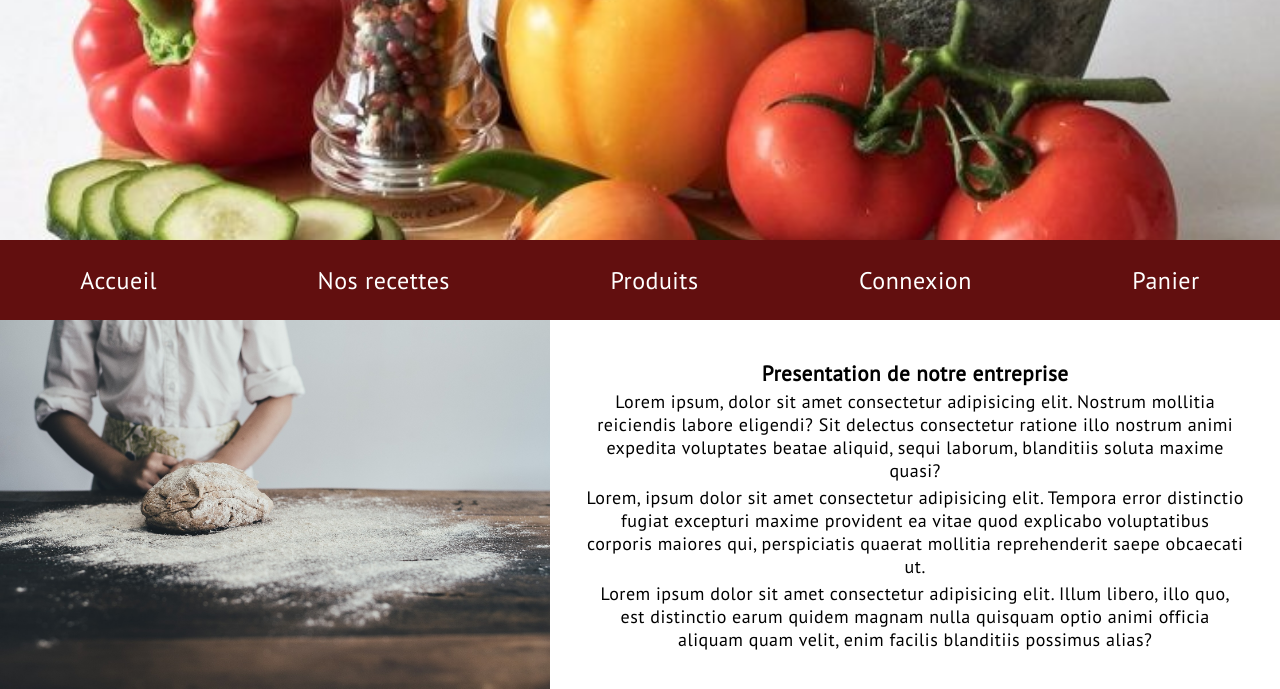
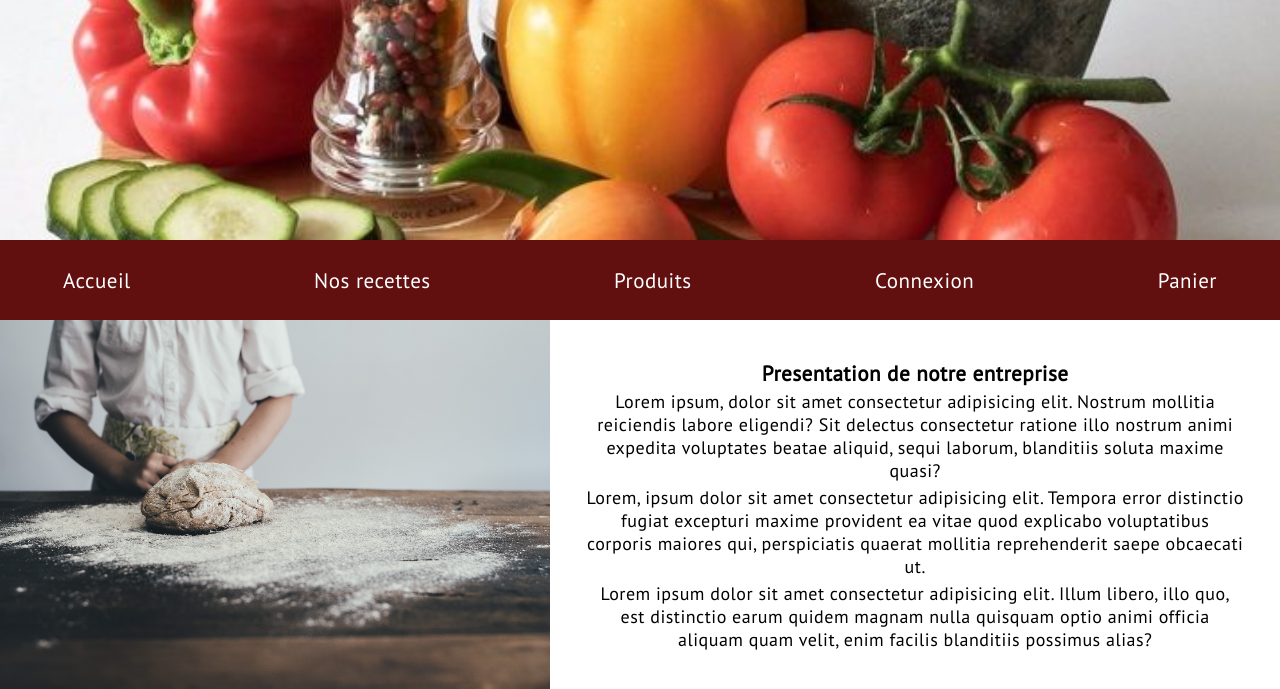
Before and after one commit to ThibaultCougrand/ProjetFilRouge, a PHP site: page / in a window 1280 px wide. Shown: the top 689 px of the page. Run offline with PHP 8.4, Linux system fonts and the light colour scheme.

Commit message:
création de la session à la connsection, redirection vers le home, reduction de la police de la navbar

```diff
--- a/ajax.php
+++ b/ajax.php
@@ -1,5 +1,5 @@
 <?php
-
+session_start();
 include_once 'controler/Autoloader.php';
 Autoloader::register();
 
@@ -48,6 +48,7 @@ switch ($uc) {
     /* REQUETTE DE LA PAGE CONNECTION */
     case 'signin':
         include_once 'controler/controler-signin.php';
+        $loc = 'signup';
         $data['verif'] = (boolean) $error;
         break;
 
--- a/controler/controler-signin.php
+++ b/controler/controler-signin.php
@@ -11,7 +11,7 @@ $user->setEmail($email);
 $user->setPassword($password);
 
 $modele->connexion($user);
-
+//var_dump($user);
 if ($user->id() > 0) {
     $_SESSION['id'] = $user->id();
     $_SESSION['name'] = $user->name();
--- a/css/style.css
+++ b/css/style.css
@@ -26,8 +26,9 @@ nav ul {
   background: #620f0f;
   height: 10vh;
   display: flex;
-  justify-content: space-around;
-  align-items: center; }
+  justify-content: space-between;
+  align-items: center;
+  font-size: 14px; }
 
 nav ul li {
   list-style: none;
--- a/index.php
+++ b/index.php
@@ -1,7 +1,7 @@
 <?php
 
 session_start();
-$_SESSION['id'] = '';
+
 /*******************/
 /*CONTROLER GENERAL*/
 /*******************/
--- a/js/main.js
+++ b/js/main.js
@@ -374,6 +374,8 @@ function formConnexion() {
                 var results = JSON.parse(data);
                 if (results.verif === true) {
                     document.querySelector('#err-log').textContent = "Identifiants incorrects";
+                } else {
+                    location.replace("http://localhost/ProjetFilRouge/index.php?loc=home");
                 }
             });
 }
--- a/scss/navbar.scss
+++ b/scss/navbar.scss
@@ -7,8 +7,9 @@ nav ul {
     background: #620f0f;
     height: 10vh;
     display: flex;
-    justify-content: space-around;
+    justify-content: space-between;
     align-items: center;
+    font-size: 14px;
 }
 nav ul li {
     list-style: none;
--- a/vue/navbar.php
+++ b/vue/navbar.php
@@ -4,11 +4,15 @@
         <li><a href="index.php?loc=recipes">Nos recettes</li></a>
         <li><a href="index.php?loc=produits">Produits</li></a>
         <?php
-        if ($_SESSION['id'] === '') {
+        if (!isset($_SESSION['id'])) {
             echo '<li><a href="index.php?loc=sign-in-up">Connexion</li></a>';
         } else {
             echo '<li><a href="index.php?loc=cart">Espace client</li></a>';
-        }?>
+        }
+        ?>
         <li><a href = "index.php?loc=cart">Panier</li></a>
-        </ul>
-        </nav>
+    </ul>
+</nav>
+<?php
+//var_dump($_SESSION);
+?>
```
Also changed, not shown: 1 other file.
